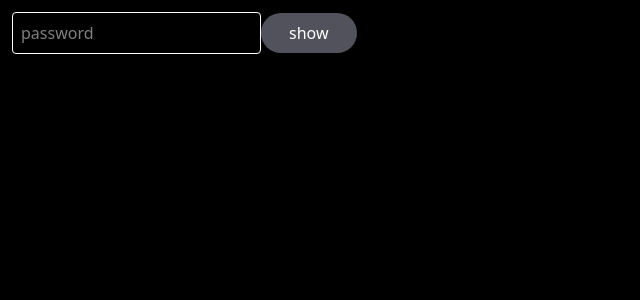
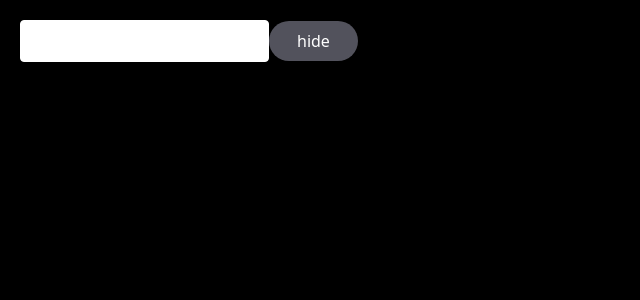
Before and after one commit to dhruval1907/React-cohort22, a React (Vite) app in the folder class5/: page / in a window 1280 px wide. Shown: the top 300 px of the page, without its empty margins (0-640 px from the left). Built offline with nearby package versions, Linux system fonts and the light colour scheme.

Commit message:
usestate

```diff
--- a/class5/src/App.jsx
+++ b/class5/src/App.jsx
@@ -1,20 +1,17 @@
 import React, { useState } from "react";
 
 const App = () => {
-  const [isShown, setisShown] = useState(false);
-
+  const [isShown, setisshown] = useState(false);
   return (
-    <div className="h-screen w-full bg-black text-white  p-3">
-      <div style={{
-        display:isShown?"none":"block"
-      }}>
-        <input
-          type="text"
-          placeholder="password"
-          className="p-2 border-1 border-white rounded-sm"
-        />
-        <button className="p-2 bg-zinc-600 rounded-full px-7 ">show </button>
-      </div>
+    <div className="h-screen w-full bg-black text-white p-5 ">
+      <input
+        type={isShown ? "text" : "password"}
+        className="p-2 border border-white rounded-sm
+                   bg-white text-black placeholder:text-zinc-500"
+      />
+      <button className="p-2 bg-zinc-600 rounded-full px-7" onClick={()=>setisshown(!isShown)}>
+        {isShown ? "show" : "hide"}
+      </button>
     </div>
   );
 };
```
